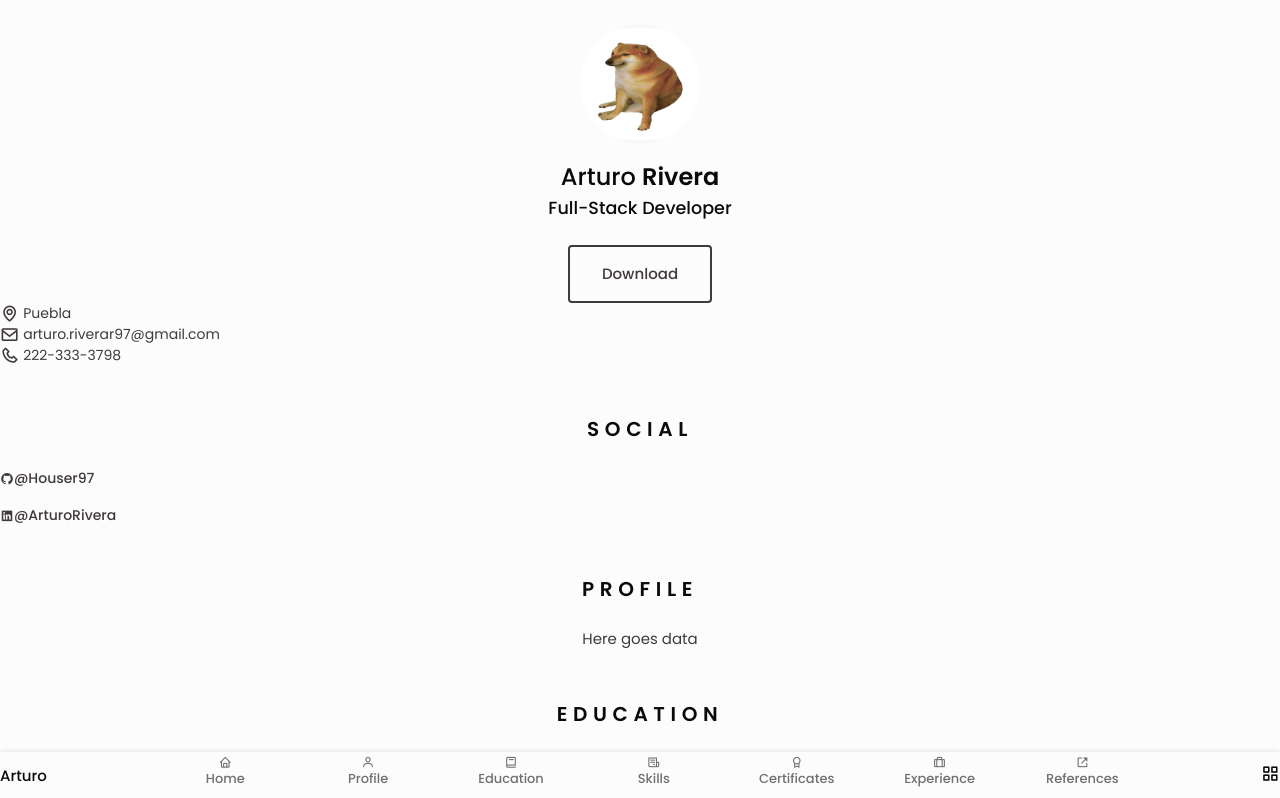
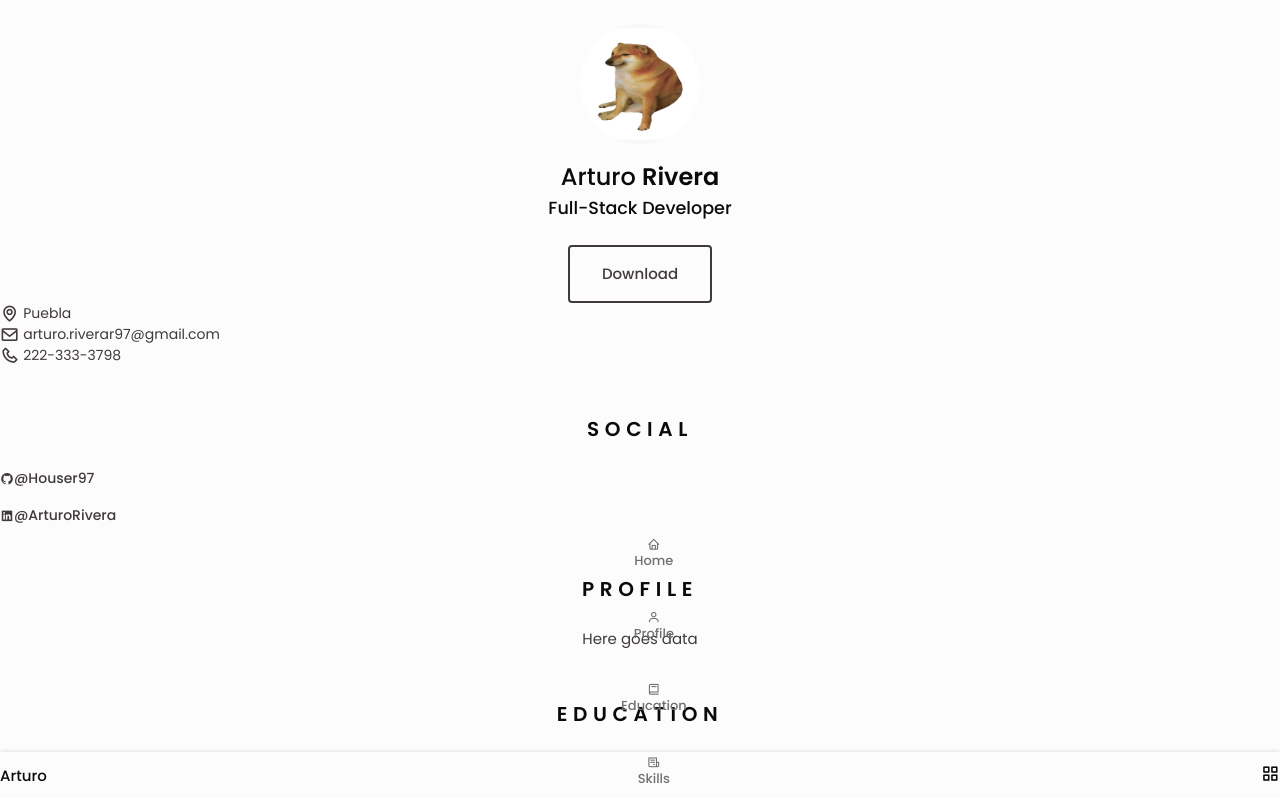
Before and after one commit to Houser97/CV-Application, a React (Vite) app: page / in a window 1280 px wide. Shown: the top 798 px of the page. Built offline with nearby package versions, Linux system fonts and the light colour scheme; the HTML template or start-up script is replaced by a standard one.

Commit message:
Move bd__container class to <nav> element

```diff
--- a/src/components/Navbar.tsx
+++ b/src/components/Navbar.tsx
@@ -7,10 +7,10 @@ const Navbar = () => {
     const [showMenu, setShowMenu] = useState(false)
 
   return (
-    <nav className='navbar'>
+    <nav className='navbar bd__container'>
         <a href="#" className="nav__logo">Arturo</a>
 
-        <div className={`nav__menu navbar-main ${showMenu ? 'show-menu' : ""}`}>
+        <div className={`nav__menu ${showMenu ? 'show-menu' : ""}`}>
             <ul className="nav__list">
                 {NAV_ITEMS.map(({item, svg}, index) => {
                     return(
```
